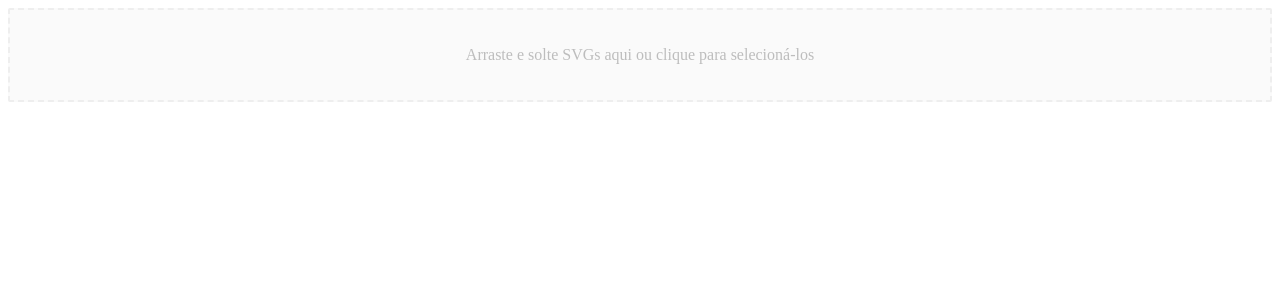
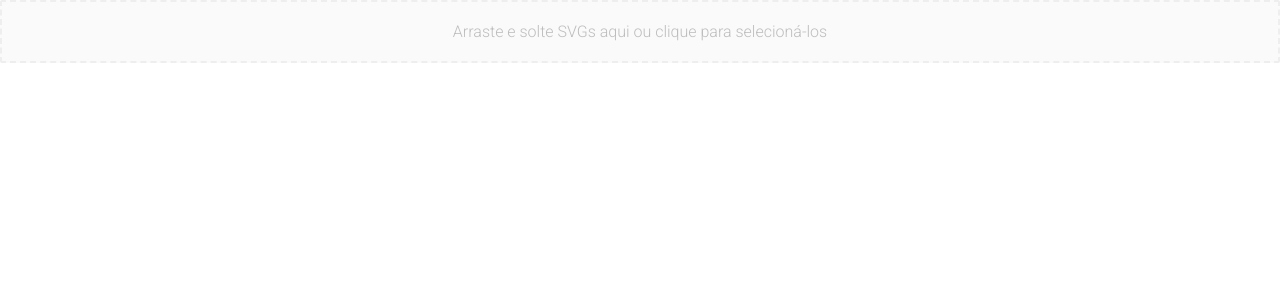
Before and after one commit to eric-kreis/is-shape, a React (Create React App) app: page / in a window 1280 px wide. Shown: the top 300 px of the page. Built offline with nearby package versions, Linux system fonts and the light colour scheme.

Commit message:
add: styled componenets

```diff
--- a/public/index.html
+++ b/public/index.html
@@ -10,6 +10,9 @@
       content="Web site created using create-react-app"
     />
     <link rel="manifest" href="%PUBLIC_URL%/manifest.json" />
+    <link rel="preconnect" href="https://fonts.googleapis.com">
+    <link rel="preconnect" href="https://fonts.gstatic.com" crossorigin>
+    <link href="https://fonts.googleapis.com/css2?family=Roboto+Slab&family=Roboto:wght@300&display=swap" rel="stylesheet">
     <title>Shape Validator</title>
   </head>
   <body>
--- a/src/App.tsx
+++ b/src/App.tsx
@@ -1,6 +1,7 @@
 import { useState } from 'react';
 import Dropzone from './components/Dropzone';
 import Resultzone from './components/Resultzone';
+import GlobalStyle from './styles/global';
 
 export interface SentFile {
   name: string;
@@ -18,6 +19,7 @@
 
   return (
     <div>
+      <GlobalStyle />
       <Dropzone handleSentFile={handleSentFile} clearSentFiles={clearSentFiles} />
       <Resultzone sentFiles={sentFiles} />
     </div>
--- /dev/null
+++ b/src/styles/global.ts
@@ -0,0 +1,12 @@
+import { createGlobalStyle } from 'styled-components';
+
+const GlobalStyle = createGlobalStyle`
+  * {
+    font-family: 'Roboto', sans-serif;
+    font-weight: 300;
+    margin: 0;
+    padding: 0;
+  }
+`;
+
+export default GlobalStyle;
```
Also changed, not shown: package.json (+30 -25 lines), 1 other file (tests, documents, lock files or other folders).
